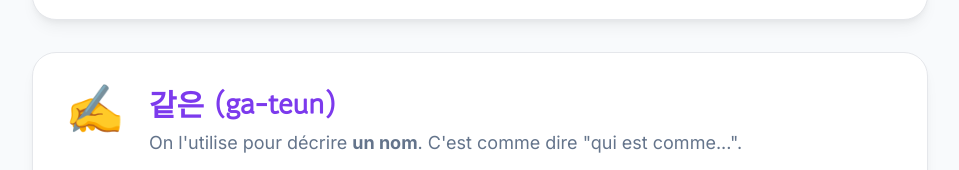
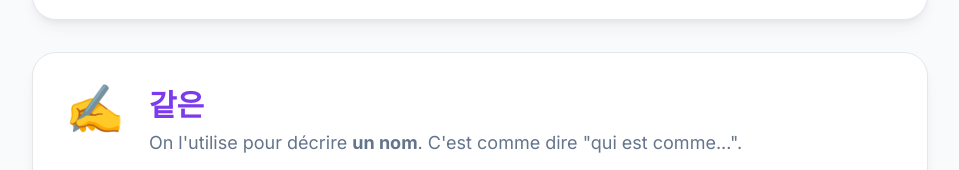
Before and after one commit to karnbap/Exercices_coreen, a website: page assignments/Comme.html in a window 1280 px wide. Shown: the part 1201-1371 px from the top of the page, without its empty margins (160-1119 px from the left). Drawn offline with nearby package versions, Linux system fonts and the light colour scheme.

Commit message:
Update Comme.html

```diff
--- a/assignments/Comme.html
+++ b/assignments/Comme.html
@@ -93,7 +93,7 @@
             <div class="flex items-start">
                 <div class="text-5xl mr-6">✍️</div>
                 <div>
-                    <h3 class="text-3xl font-bold text-violet-600 mb-2 korean-font">같은 (ga-teun)</h3>
+                    <h3 class="text-3xl font-bold text-violet-600 mb-2 korean-font">같은 </h3>
                     <p class="text-slate-500 text-lg mb-4">On l'utilise pour décrire <strong>un nom</strong>. C'est comme dire "qui est comme...".</p>
                     <div class="bg-violet-50 p-4 rounded-xl">
                         <p class="font-semibold text-lg">Exemple :</p>
```
